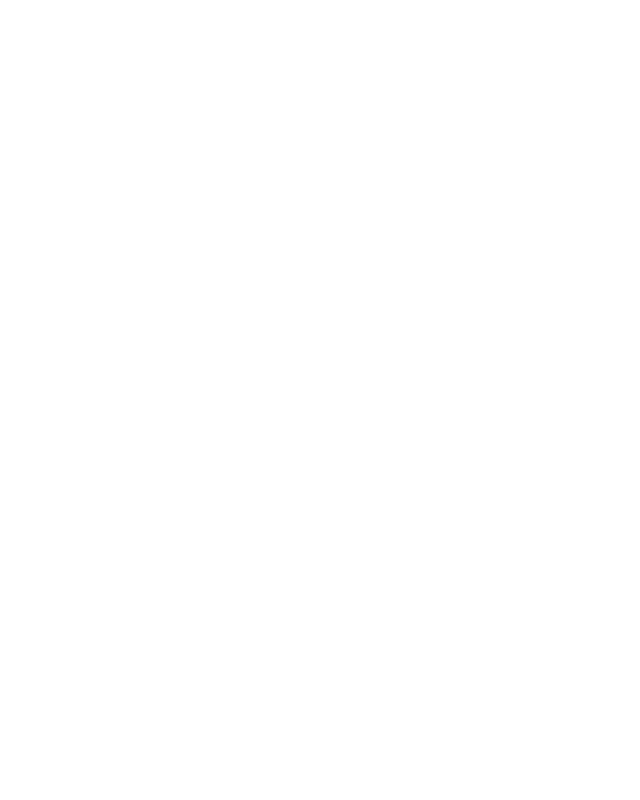
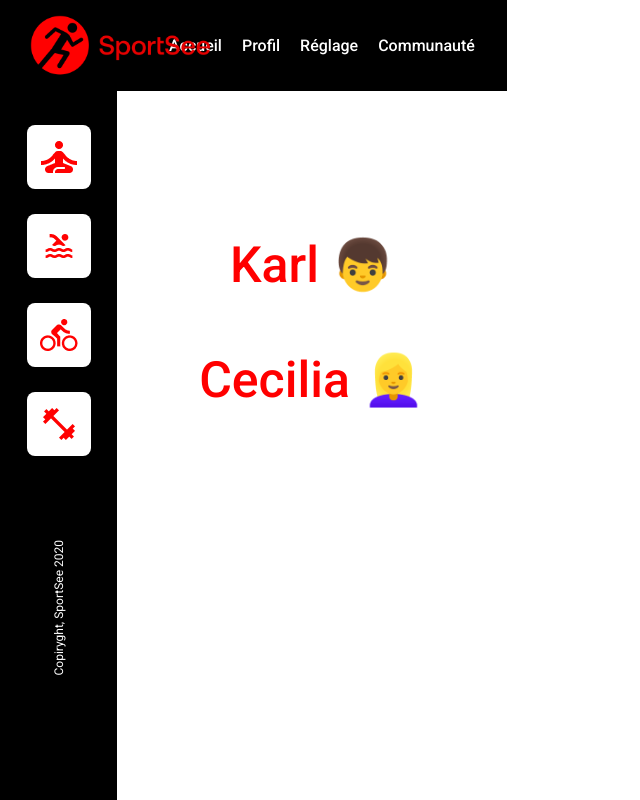
Before and after one commit to ianaliti/sportSee, a React (Vite) app: page / in a window 1280 px wide. Shown: the whole page, without its empty margins (0-640 px from the left). Built offline with nearby package versions, Linux system fonts and the light colour scheme.

Commit message:
[try to fix deployment]

```diff
--- a/index.html
+++ b/index.html
@@ -5,6 +5,7 @@
     <meta name="viewport" content="width=device-width, initial-scale=1.0" />
     <link href="https://fonts.googleapis.com/css2?family=Roboto:wght@400;500;700&display=swap" rel="stylesheet">
     <title>SportSee</title>
+    <base href="./">
   </head>
   <body>
     <div id="root"></div>
--- a/package.json
+++ b/package.json
@@ -3,13 +3,12 @@
   "private": true,
   "version": "0.0.0",
   "type": "module",
-  "homepage": "https://ianaliti.github.io/sportSee/#",
+  "homepage": "https://ianaliti.github.io/sportSee",
   "scripts": {
     "dev": "vite",
     "build": "vite build",
     "lint": "eslint .",
     "preview": "vite preview",
-    "sass": "sass --watch scss:css",
     "predeploy": "npm run build",
     "deploy": "gh-pages -d dist"
   },
--- a/src/App.jsx
+++ b/src/App.jsx
@@ -9,7 +9,7 @@
 
   return (
     <Routes>
-      <Route path='/sportSee' element={<Layout />}>
+      <Route path='/' element={<Layout />}>
         <Route index element={<Homepage />}/>
         <Route path="user/:userId" element={<Profile />}/>
         <Route path='*' element={<Error />}/>
--- a/src/main.jsx
+++ b/src/main.jsx
@@ -6,7 +6,7 @@
 
 ReactDOM.createRoot(document.getElementById('root')).render(
   <React.StrictMode>
-    <HashRouter basename="/sportSee">
+    <HashRouter>
       <App />
     </HashRouter>
   </React.StrictMode>,
--- a/vite.config.js
+++ b/vite.config.js
@@ -4,10 +4,9 @@
 // https://vite.dev/config/
 export default defineConfig({
   plugins: [react()],
-  base: '/sportSee/',
+  base: './', // Change this from '/sportSee/' to './'
   build: {
     outDir: 'dist',
-    assetsDir: 'assets',
   },
   server: {
     port: 5173,
```
